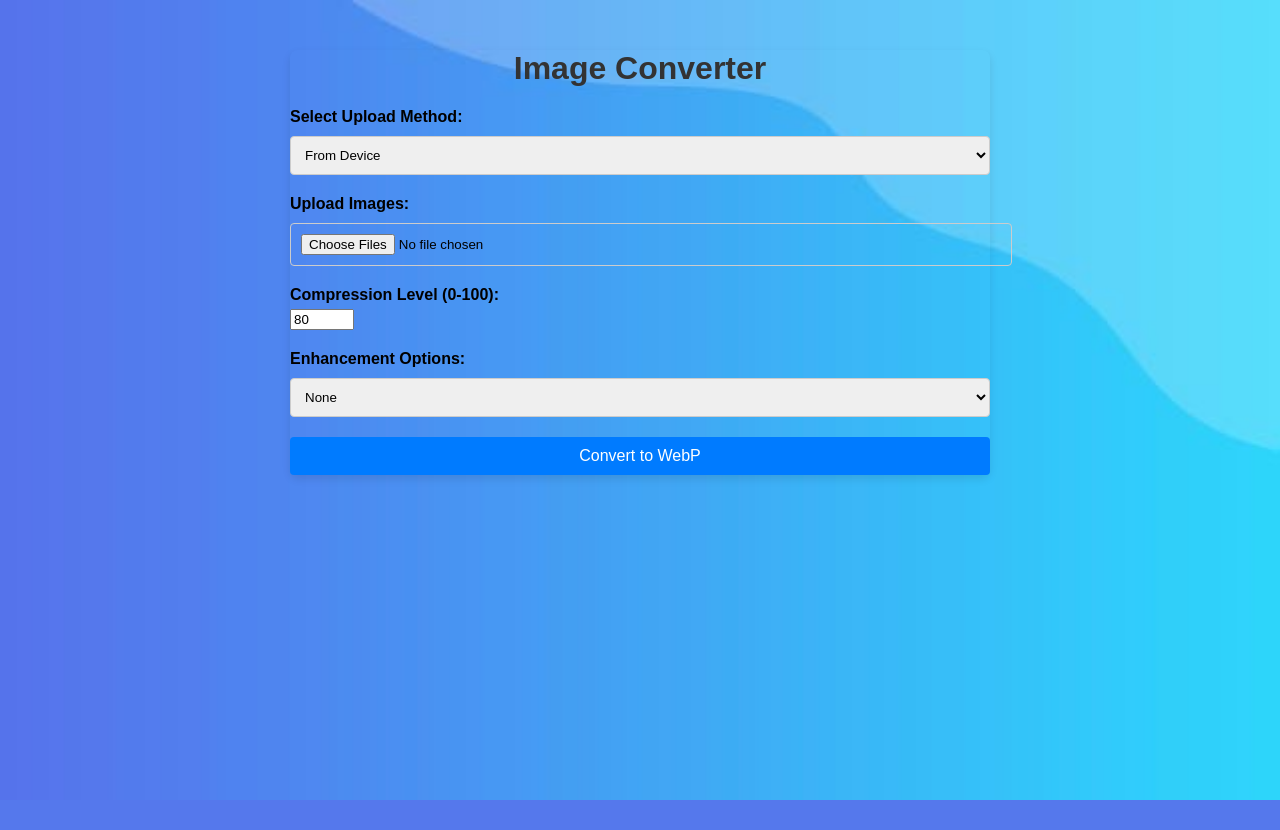
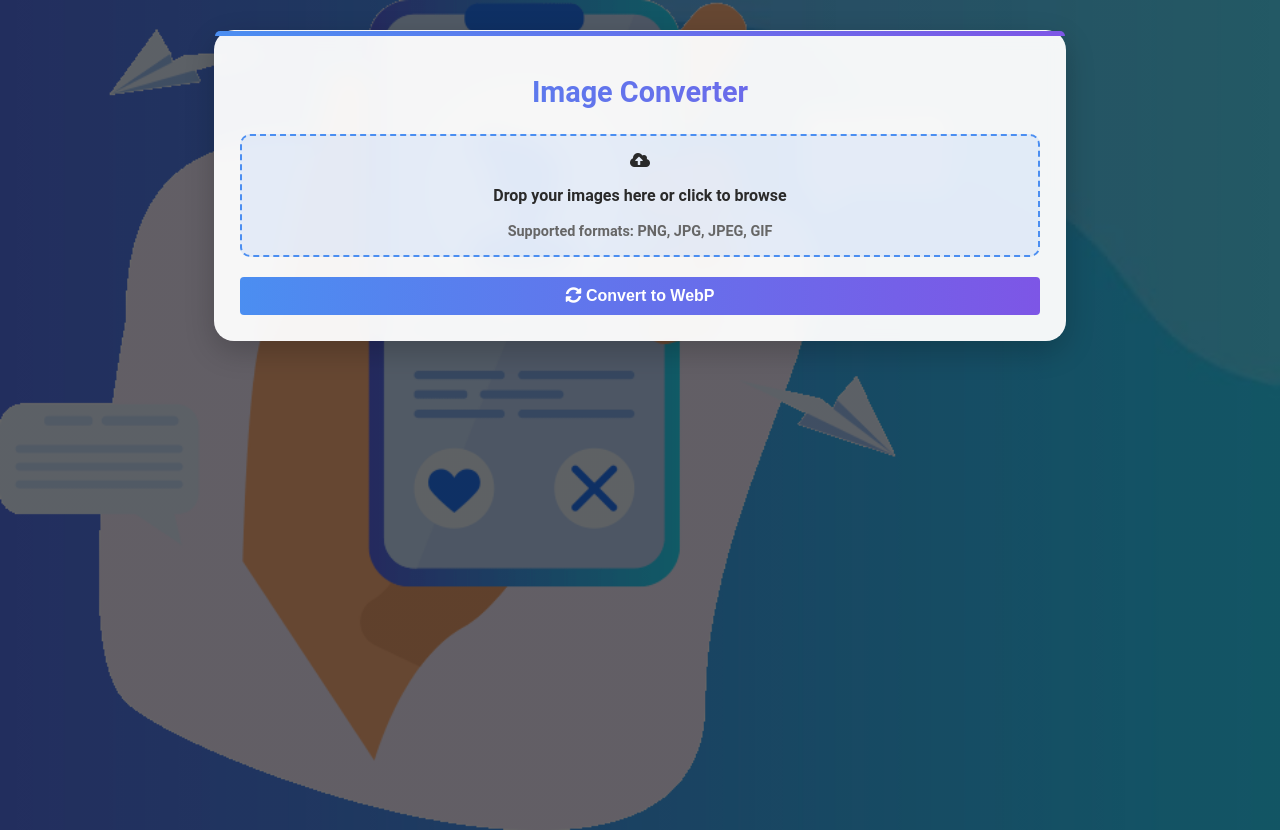
Before and after one commit to adarshxx07/PyImageOptim, a Flask app: page /image_converter in a window 1280 px wide. Before the commit the page ends 800 px from the top, so only its background shows below. Run offline with Flask 3, Linux system fonts and the light colour scheme; some libraries are stand-ins or nearby versions.

Commit message:
ui changes

```diff
--- a/templates/image_converter.html
+++ b/templates/image_converter.html
@@ -3,16 +3,134 @@
 <head>
     <meta charset="UTF-8">
     <meta name="viewport" content="width=device-width, initial-scale=1.0">
-    <title>Image Converter</title>
+    <title>Image Converter - WebP Conversion</title>
     <link rel="stylesheet" href="{{ url_for('static', filename='css/converter.css') }}">
+    <link rel="stylesheet" href="https://cdnjs.cloudflare.com/ajax/libs/font-awesome/5.15.4/css/all.min.css">
     <style>
+        :root {
+            --primary: #4b8ef1;
+            --secondary: #7d56e6;
+            --bg-transparent: rgba(255, 255, 255, 0.95);
+            --gradient: linear-gradient(to right, var(--primary), var(--secondary));
+        }
+
         body {
-            background-image: url("{{ url_for('static', filename='images/service-bg.jpg') }}");
-            background-repeat: no-repeat;
-            background-position: left top;
-            background-size: cover;
-            background-color: #ffffff; /* Set a pure white background */
+            font-family: 'Roboto', sans-serif;
+            background: linear-gradient(rgba(0, 0, 0, 0.6), rgba(0, 0, 0, 0.6)),
+                        url("{{ url_for('static', filename='images/slider-dec.png') }}"),
+                        url("{{ url_for('static', filename='images/service-bg.jpg') }}");
+            background-position: center center, left center, center center;
+            background-size: cover, contain, cover;
+            background-repeat: no-repeat, no-repeat, no-repeat;
+            min-height: 100vh;
+            padding: 15px;
+            margin: 0;
         }
+
+        .container {
+            background: var(--bg-transparent);
+            border-radius: 20px;
+            box-shadow: 0 10px 30px rgba(0, 0, 0, 0.2);
+            max-width: 800px;
+            margin: 15px auto;
+            padding: 25px;
+            position: relative;
+            border: 1px solid rgba(255, 255, 255, 0.1);
+            backdrop-filter: blur(10px);
+        }
+
+        .container::before {
+            content: '';
+            position: absolute;
+            top: 0;
+            left: 0;
+            width: 100%;
+            height: 5px;
+            background: var(--gradient);
+            border-radius: 20px 20px 0 0;
+        }
+
+        h1 {
+            text-align: center;
+            font-size: 1.8rem;
+            font-weight: 700;
+            background: var(--gradient);
+            -webkit-background-clip: text;
+            background-clip: text;
+            -webkit-text-fill-color: transparent;
+            margin-bottom: 25px;
+        }
+
+        .form-group {
+            margin-bottom: 20px;
+        }
+
+        label {
+            display: block;
+            margin-bottom: 8px;
+            color: #2a2a2a;
+            font-weight: 600;
+        }
+
+        select, input[type="url"], input[type="range"] {
+            display: none; /* Remove these input styles as they're no longer needed */
+        }
+
+        .file-upload-label {
+            display: block;
+            padding: 15px;
+            background: rgba(75, 142, 241, 0.1);
+            border: 2px dashed var(--primary);
+            border-radius: 10px;
+            text-align: center;
+            cursor: pointer;
+            transition: .3s;
+        }
+
+        .btn {
+            background: var(--gradient);
+            color: white;
+            border: none;
+            padding: 12px 25px;
+            border-radius: 12px;
+            font-weight: 600;
+            width: 100%;
+            cursor: pointer;
+            transition: .3s;
+        }
+
+        .converted-files {
+            margin-top: 25px;
+            padding-top: 20px;
+            border-top: 2px solid #e0e0e0;
+        }
+
+        .converted-files a {
+            display: flex;
+            align-items: center;
+            gap: 10px;
+            padding: 10px;
+            background: white;
+            border: 2px solid var(--primary);
+            border-radius: 8px;
+            color: var(--primary);
+            text-decoration: none;
+            transition: .3s;
+        }
+
+        /* Hover states */
+        .file-upload-label:hover, .btn:hover, .converted-files a:hover {
+            transform: translateY(-2px);
+            box-shadow: 0 5px 15px rgba(75, 142, 241, 0.3);
+        }
+
+        .converted-files a:hover {
+            background: var(--primary);
+            color: white;
+        }
+
+        input[type="file"] { display: none; }
+        #url-upload { display: none; }
     </style>
 </head>
 <body>
@@ -20,59 +138,74 @@
         <h1>Image Converter</h1>
         <form method="POST" enctype="multipart/form-data">
             <div class="form-group">
-                <label for="upload-method">Select Upload Method:</label>
-                <select id="upload-method" name="upload_method" onchange="toggleUploadFields()">
-                    <option value="device">From Device</option>
-                    <option value="url">From URL</option>
-                </select>
-            </div>
-            <div class="form-group" id="device-upload">
-                <label for="images">Upload Images:</label>
+                <label for="images" class="file-upload-label">
+                    <i class="fas fa-cloud-upload-alt"></i>
+                    <p>Drop your images here or click to browse</p>
+                    <span style="font-size: 0.9em; color: #666;">Supported formats: PNG, JPG, JPEG, GIF</span>
+                </label>
                 <input type="file" id="images" name="images" multiple accept=".png, .jpg, .jpeg, .gif">
             </div>
-            <div class="form-group" id="url-upload" style="display: none;">
-                <label for="image-url">Enter Image URL:</label>
-                <input type="url" id="image-url" name="image_url" placeholder="https://example.com/image.jpg">
-            </div>
-            <div class="form-group">
-                <label for="compression">Compression Level (0-100):</label>
-                <input type="number" id="compression" name="compression" min="0" max="100" value="80" step="1">
-            </div>
-            <div class="form-group">
-                <label for="enhancement">Enhancement Options:</label>
-                <select id="enhancement" name="enhancement">
-                    <option value="none">None</option>
-                    <option value="brightness">Increase Brightness</option>
-                    <option value="contrast">Increase Contrast</option>
-                    <option value="sharpness">Increase Sharpness</option>
-                </select>
-            </div>
-            <button type="submit" class="btn">Convert to WebP</button>
+
+            <button type="submit" class="btn">
+                <i class="fas fa-sync-alt"></i> Convert to WebP
+            </button>
         </form>
 
         {% if converted_files %}
+        <div class="converted-files">
             <h2>Converted Files</h2>
             <ul>
                 {% for file in converted_files %}
-                    <li><a href="{{ url_for('static', filename=file) }}" download>Download {{ file }}</a></li>
+                <li>
+                    <a href="{{ url_for('static', filename=file) }}" download>
+                        <i class="fas fa-download"></i>
+                        Download {{ file }}
+                    </a>
+                </li>
                 {% endfor %}
             </ul>
+        </div>
         {% endif %}
     </div>
 
     <script>
-        function toggleUploadFields() {
-            const method = document.getElementById('upload-method').value;
-            const deviceUpload = document.getElementById('device-upload');
-            const urlUpload = document.getElementById('url-upload');
+        // Only keep drag and drop functionality
+        const dropZone = document.querySelector('.file-upload-label');
+        const fileInput = document.getElementById('images');
 
-            if (method === 'device') {
-                deviceUpload.style.display = 'block';
-                urlUpload.style.display = 'none';
-            } else if (method === 'url') {
-                deviceUpload.style.display = 'none';
-                urlUpload.style.display = 'block';
-            }
+        ['dragenter', 'dragover', 'dragleave', 'drop'].forEach(eventName => {
+            dropZone.addEventListener(eventName, preventDefaults, false);
+        });
+
+        function preventDefaults(e) {
+            e.preventDefault();
+            e.stopPropagation();
+        }
+
+        ['dragenter', 'dragover'].forEach(eventName => {
+            dropZone.addEventListener(eventName, highlight, false);
+        });
+
+        ['dragleave', 'drop'].forEach(eventName => {
+            dropZone.addEventListener(eventName, unhighlight, false);
+        });
+
+        function highlight(e) {
+            dropZone.style.borderColor = '#7d56e6';
+            dropZone.style.backgroundColor = 'rgba(125, 86, 230, 0.1)';
+        }
+
+        function unhighlight(e) {
+            dropZone.style.borderColor = '#4b8ef1';
+            dropZone.style.backgroundColor = 'rgba(75, 142, 241, 0.1)';
+        }
+
+        dropZone.addEventListener('drop', handleDrop, false);
+
+        function handleDrop(e) {
+            const dt = e.dataTransfer;
+            const files = dt.files;
+            fileInput.files = files;
         }
     </script>
 </body>
```
Also changed, not shown: templates/image_enhancement.html (+23 -0 lines), templates/web_url.html (+57 -85 lines), static/enhanced/enhanced_Screenshot_3.png (added), static/uploads/Screenshot_3.png (added).
